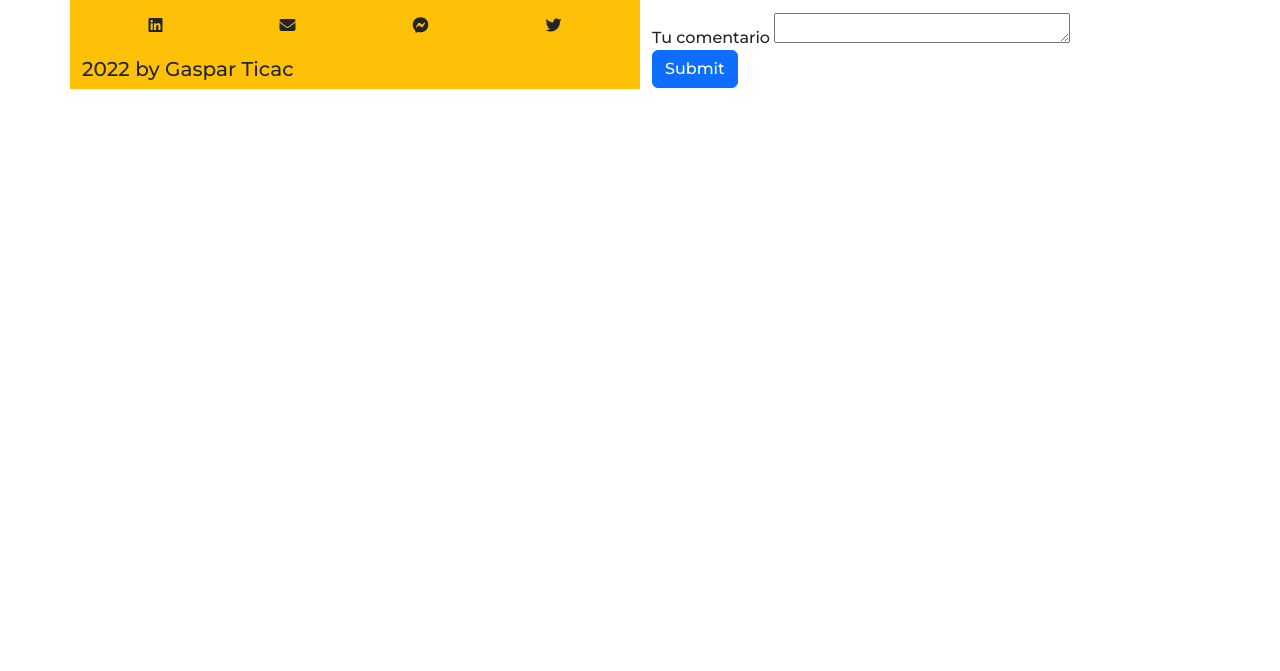
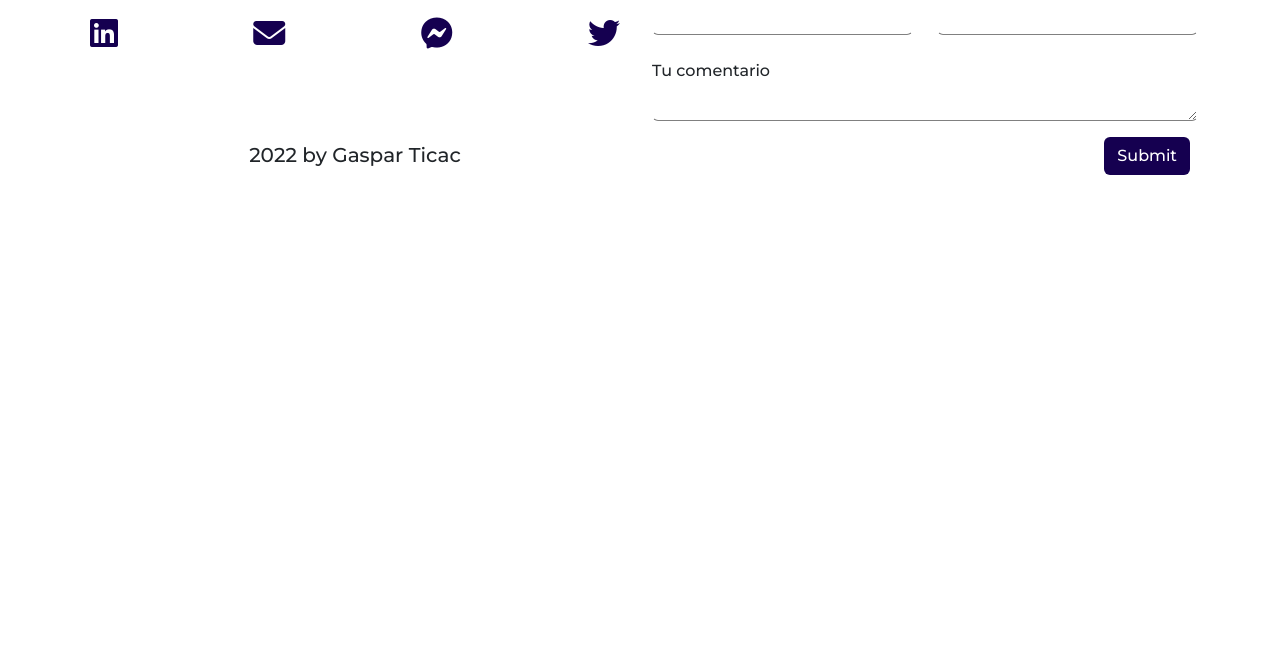
Before and after one commit to gasparticac/OpenBootcamp-HTML-CSS, a plain HTML site: page Proyecto final/html/index.html in a window 1280 px wide. Shown: the part 129-800 px from the top of the page. Drawn offline with nearby package versions, Linux system fonts and the light colour scheme.

Commit message:
Uploaded contact section

```diff
--- a/Proyecto final/html/index.html
+++ b/Proyecto final/html/index.html
@@ -119,21 +119,28 @@
 
         <section id="contact">
             <div class="row">
-                <div class="col-6 bg-warning">
-                    <h3>Gaspar Ticac</h3>
+                <div class="col-6 d-flex flex-column">
+                    <h3 class="text-center">Gaspar Ticac</h3>
                     <p>Siéntete libre de enviarme un mensaje</p>
-                    <div class="col w-100 d-flex justify-content-around p-2 mb-3">
-                        <div class=" fa-brands fa-linkedin "></div>
-                        <div class=" fa-solid fa-envelope "></div>
-                        <div class=" fa-brands fa-facebook-messenger "></div>
-                        <div class=" fa-brands fa-twitter"></div>
+                    <div class="col d-flex justify-content-between p-2 mb-3">
+                        <a href="http://linkedin.com/in/gaspar-ticac">
+                            <div class="fa-2x fa-brands fa-linkedin "></div>
+                        </a>
+                        <a href="http://">
+                            <div class="fa-2x fa-solid fa-envelope "></div>
+                        </a>
+                        <a href="http://facebook.com">
+                            <div class="fa-2x fa-brands fa-facebook-messenger "></div>
+                        </a>
+                        <a href="http://twitter.com">
+                            <div class="fa-2x fa-brands fa-twitter"></div>
+                        </a>
                     </div>
-                    <div>
-                        <h5>2022 by Gaspar Ticac</h5>
-                    </div>
+                    <h5 class="align-self-center">2022 by Gaspar Ticac</h5>
                 </div>
                 <div class="col-6">
                     <form>
+                        <h2>Contáctame</h2>
                         <div class="row">
                             <div class="col">
                                 <div class="form-group pb-4">
@@ -150,9 +157,11 @@
                         </div>
                         <div class="form-group">
                             <label for="comentario">Tu comentario</label>
-                            <textarea name="comentario" id="comentario" cols="30" rows="1"></textarea>
+                            <textarea name="comentario" class="form-control" id="comentario" cols="30" rows="1"></textarea>
                         </div>
-                        <button type="submit" class="btn btn-primary">Submit</button>
+                        <div class="d-flex justify-content-end pe-2">
+                            <button type="submit" class="d-flex justify-content-end btn btn-custom mt-3">Submit</button>
+                        </div>
                       </form>
                 </div>
             </div>
--- a/Proyecto final/sass/_components.scss
+++ b/Proyecto final/sass/_components.scss
@@ -63,3 +63,17 @@ i{
 .form-control{
     border-color: transparent transparent gray transparent;
 }
+
+.btn-custom{
+    background-color:$mainColor;
+    color: white;
+}
+
+a{
+    text-decoration: none;
+    color: $mainColor;
+    &:hover{
+        color: $mainColor;
+        opacity: 0.7;
+    }
+}
```
Also changed, not shown: Proyecto final/css/styles.css, 1 other file.
